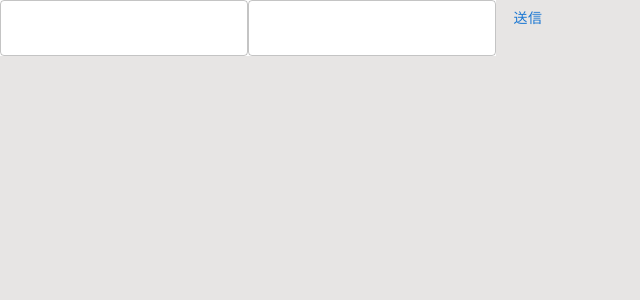
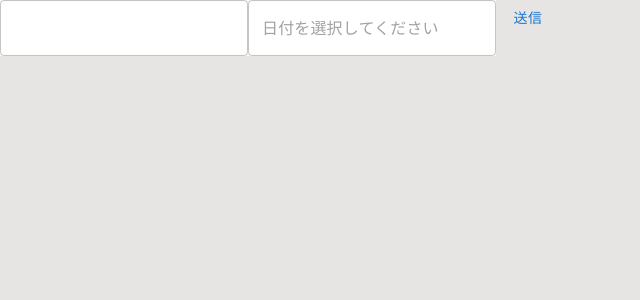
Before and after one commit to crypt0box/react-atomic-test, a React (Vite) app: page / in a window 1280 px wide. Shown: the top 300 px of the page, without its empty margins (0-640 px from the left). Built offline with nearby package versions, Linux system fonts and the light colour scheme.

Commit message:
feat: placeholderを設定

```diff
--- a/src/components/atoms/datePicker/RhfDatePicker.tsx
+++ b/src/components/atoms/datePicker/RhfDatePicker.tsx
@@ -45,6 +45,10 @@ export const RhfDatePicker = <T extends FieldValues>(
       renderInput={(params) => (
         <RhfTextField
           {...params}
+          inputProps={{
+            ...params.inputProps,
+            placeholder: "日付を選択してください",
+          }}
           onChange={(e) => onChangeText(e.target.value)}
           defaultValue={undefined}
           name={name}
```
